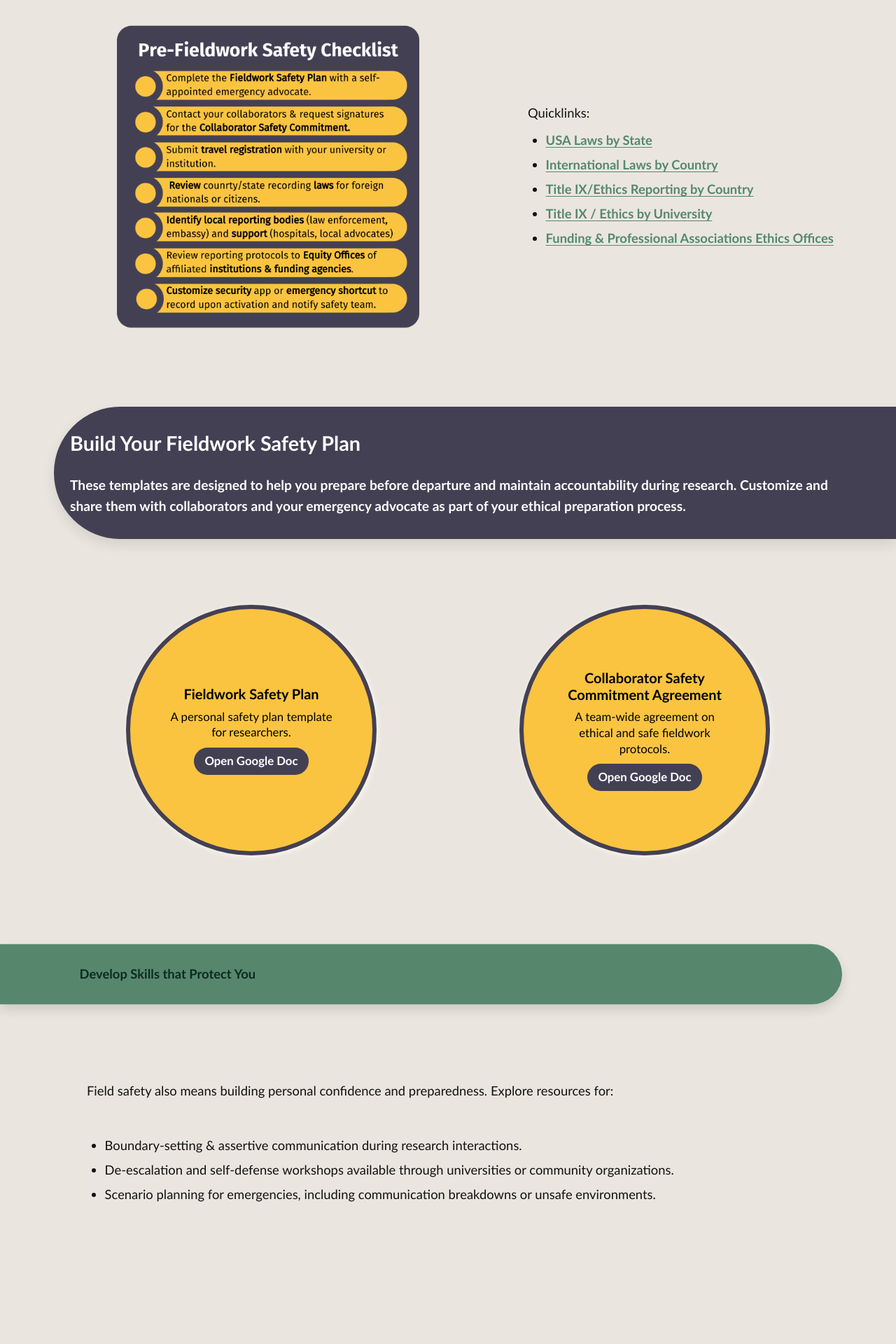
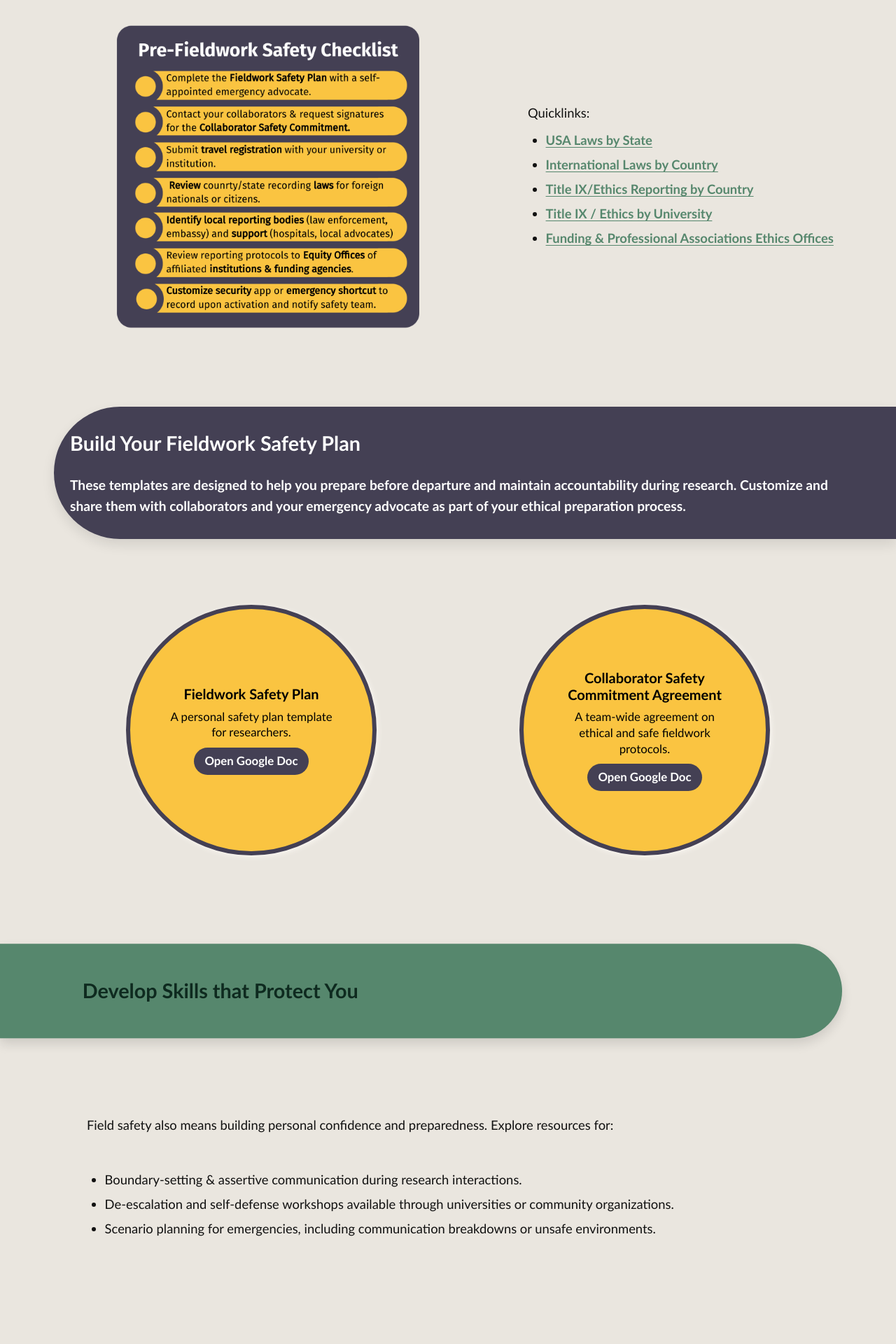
Before and after one commit to AnthroSafetyWarrior/GoldenTrowelProject, a Jekyll site: the page built from _pages/preparing.html, in a window 1280 px wide. Shown: the part 1894-3814 px from the top of the page at 70% size. Built offline with Jekyll 4.4.1, drawn with Linux system fonts in a browser that asks for light colours; before the commit the page ends 3765 px from its top, so only the background shows below that.

Commit message:
updating name

```diff
--- a/_pages/preparing.html
+++ b/_pages/preparing.html
@@ -104,9 +104,9 @@ hero_tint: .40
 
 <!-- 2) SKILLS — shared split -->
 <section class="section">
-<p class="pillhead pill--sage pill--clip-left">Develop Skills that Protect You
-</p>
-<section class="section">
+<h2 class="pillhead pill--sage pill--clip-left">Develop Skills that Protect You
+</h2>
+<div class="section">
 <p>Field safety also means building personal confidence and preparedness.
 Explore resources for:</p>
 <ul>
@@ -114,4 +114,4 @@ Explore resources for:</p>
 <li>De-escalation and self-defense workshops available through universities or community organizations.</li>
 <li>Scenario planning for emergencies, including communication breakdowns or unsafe environments.</li>
 </ul>
-</section>
+</div>
```
